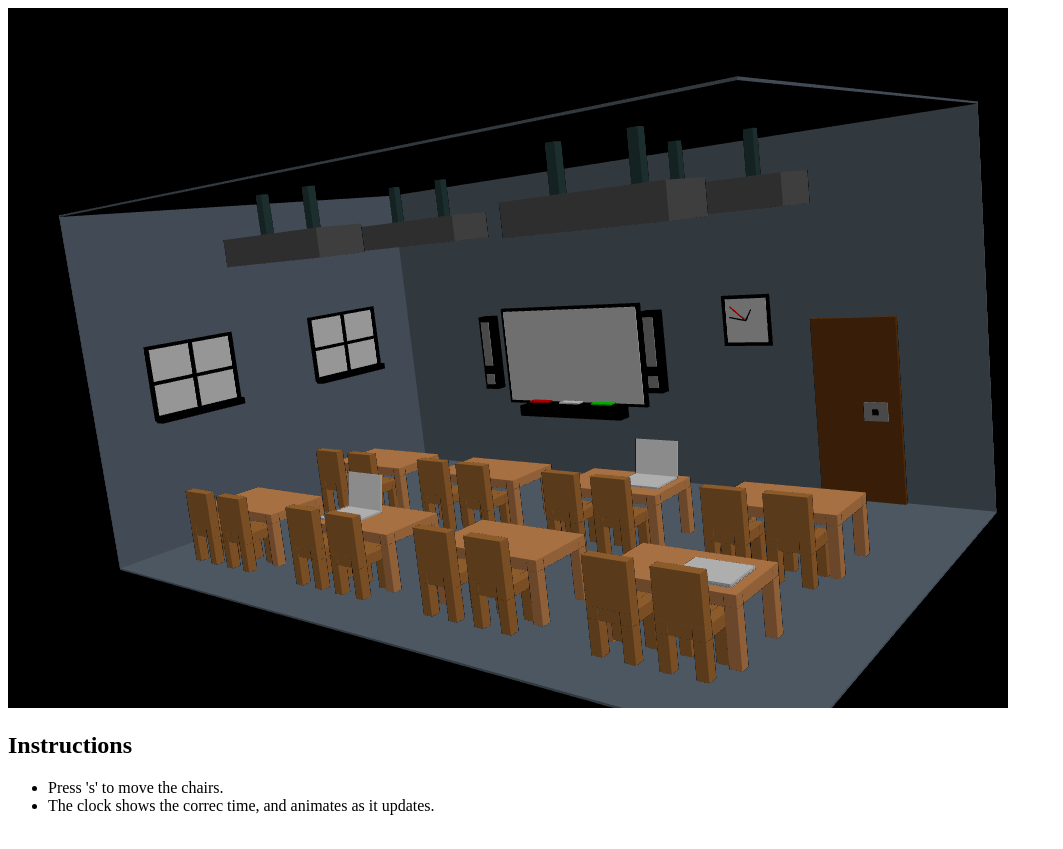
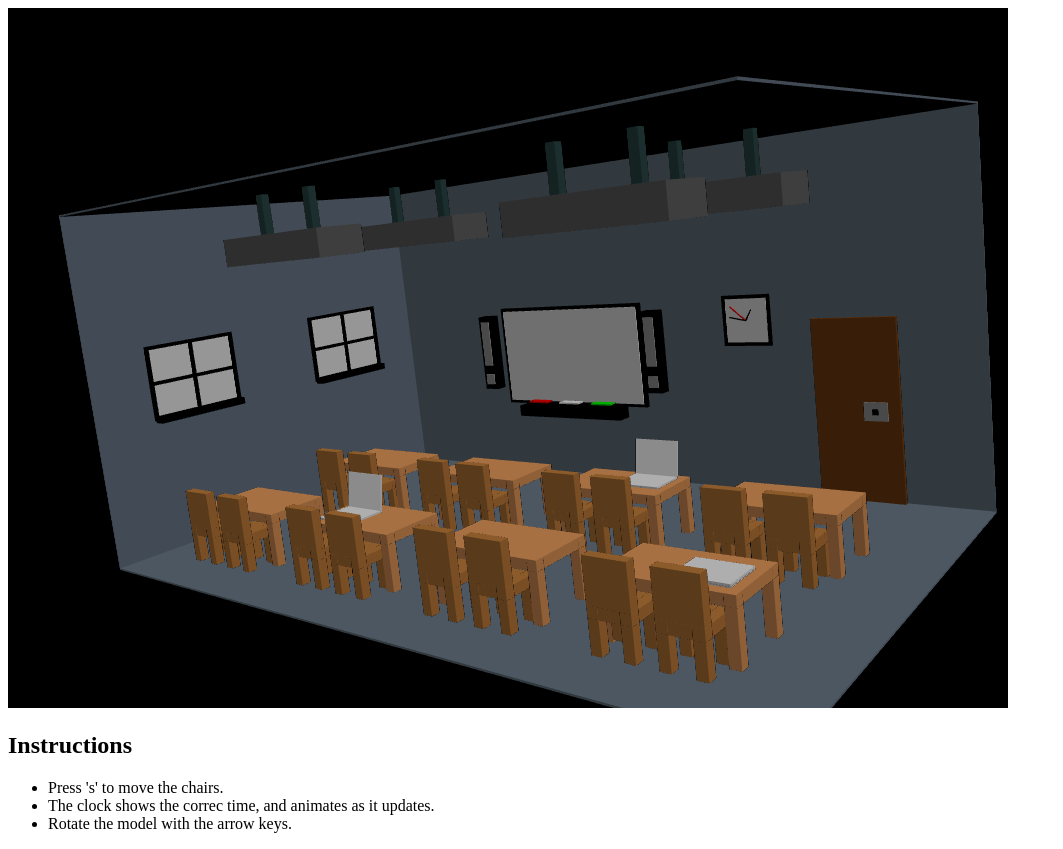
Before and after one commit to alexstuckey/webgl-y2, a plain HTML site: page index.html in a window 1280 px wide. Shown: the whole page, without its empty margins (0-1063 px from the left). Drawn offline with Linux system fonts and the light colour scheme.

Commit message:
Another instruction.

```diff
--- a/index.html
+++ b/index.html
@@ -15,6 +15,7 @@
       <ul>
         <li>Press 's' to move the chairs.</li>
         <li>The clock shows the correc time, and animates as it updates.</li>
+        <li>Rotate the model with the arrow keys.</li>
       </ul>
     </div>
 
```
